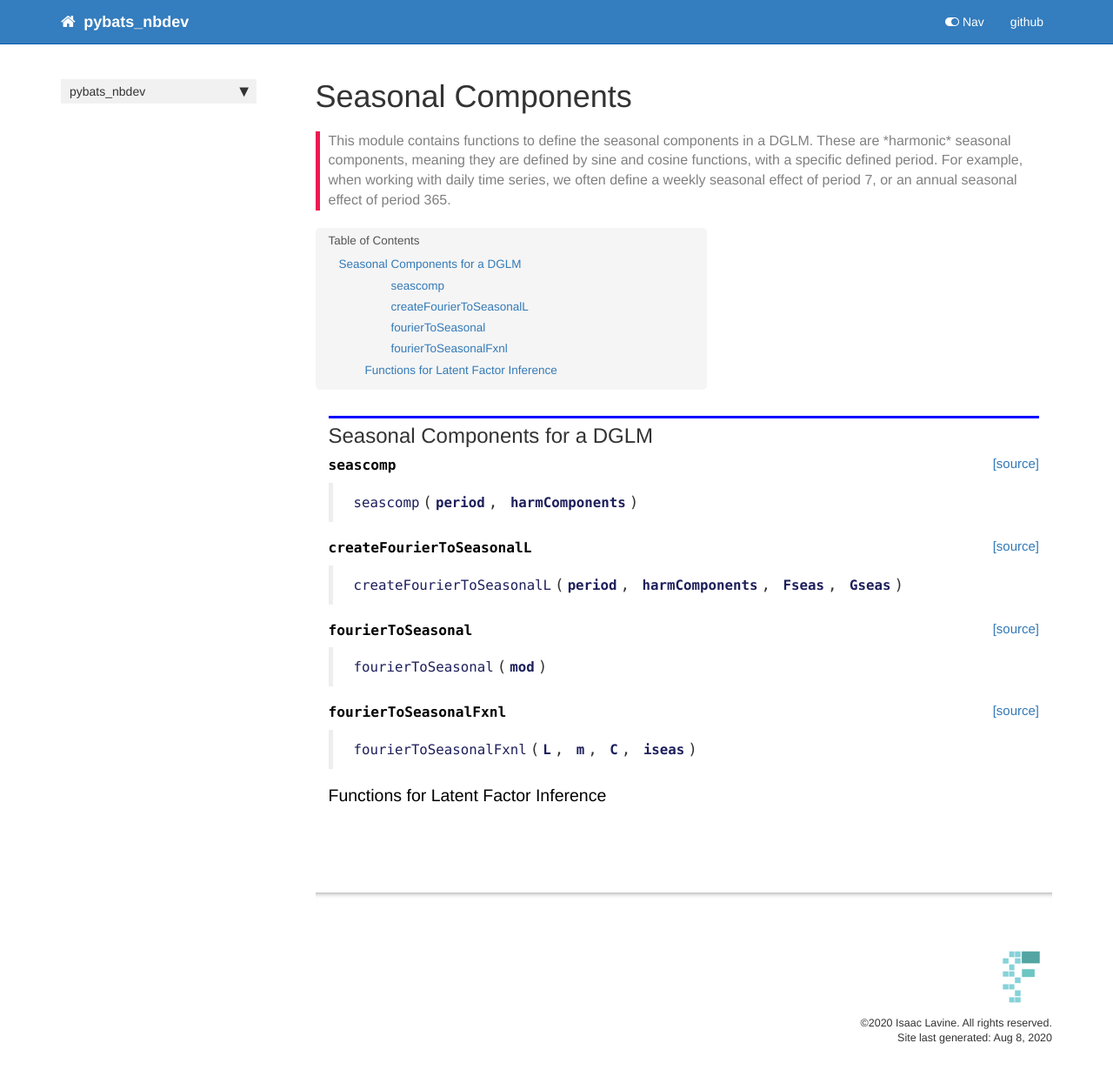
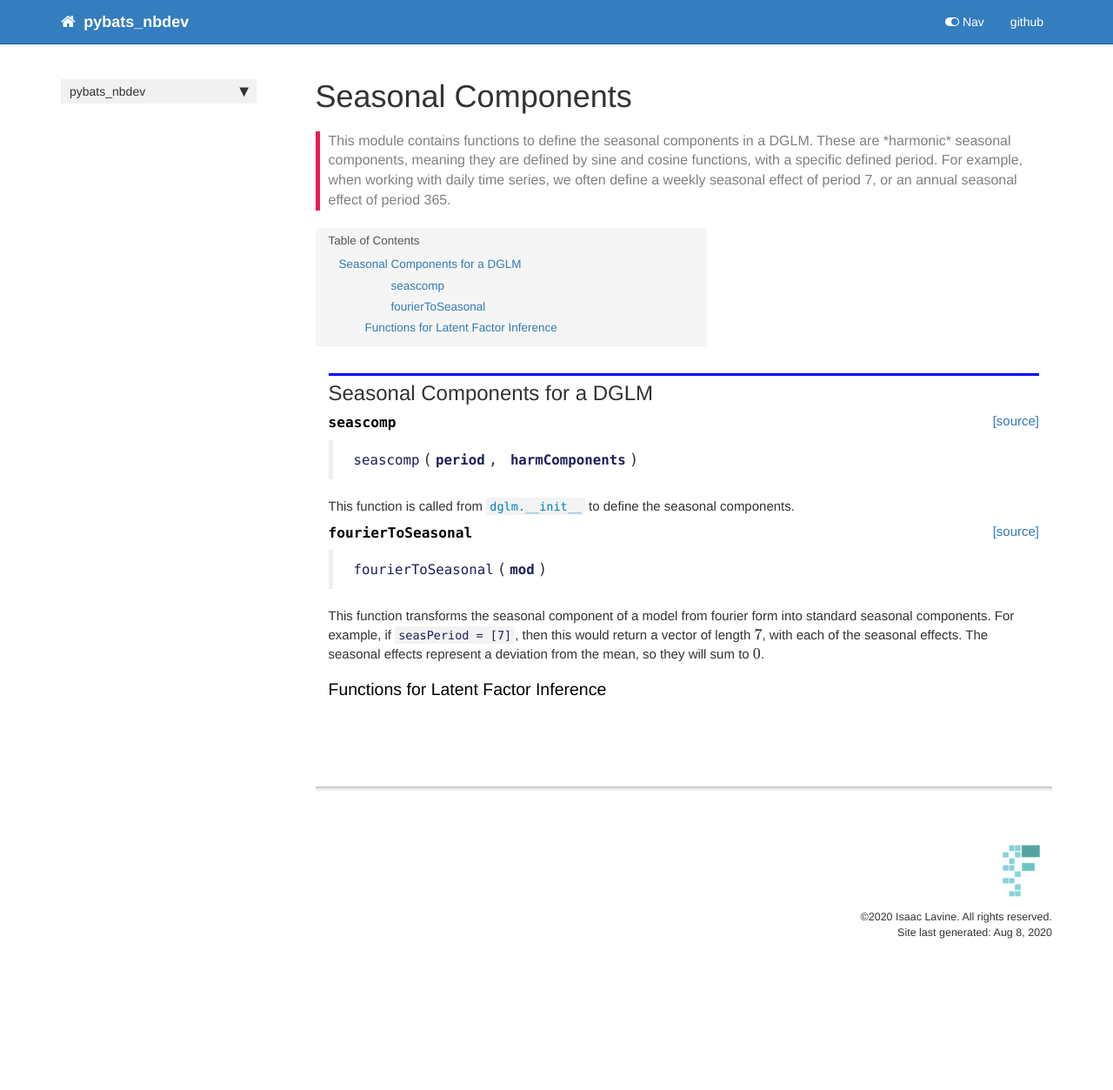
Before and after one commit to lavinei/pybats_nbdev, a Jekyll site: the page built from docs/seasonal.html, in a window 1280 px wide. Shown: the whole page at 87% size. Built offline with Jekyll 4.4.1, drawn with Linux system fonts in a browser that asks for light colours; nearby versions of some CDN libraries; comment, search, counter and statistics services are not loaded; after the commit the page ends 1132 px from its top, so only the background shows below that.

Commit message:
seasonal

```diff
--- a/docs/seasonal.html
+++ b/docs/seasonal.html
@@ -64,37 +64,13 @@ description: "This module contains functions to define the seasonal components i
 </div>
     {% endraw %}
 
-    {% raw %}
-
-<div class="cell border-box-sizing code_cell rendered">
-
-</div>
-    {% endraw %}
-
-    {% raw %}
-
-<div class="cell border-box-sizing code_cell rendered">
-
-<div class="output_wrapper">
-<div class="output">
-
-<div class="output_area">
-
-
-<div class="output_markdown rendered_html output_subarea ">
-<h4 id="createFourierToSeasonalL" class="doc_header"><code>createFourierToSeasonalL</code><a href="https://github.com/lavinei/pybats_nbdev/tree/master/pybats_nbdev/seasonal.py#L27" class="source_link" style="float:right">[source]</a></h4><blockquote><p><code>createFourierToSeasonalL</code>(<strong><code>period</code></strong>, <strong><code>harmComponents</code></strong>, <strong><code>Fseas</code></strong>, <strong><code>Gseas</code></strong>)</p>
-</blockquote>
-
-</div>
-
-</div>
+<div class="cell border-box-sizing text_cell rendered"><div class="inner_cell">
+<div class="text_cell_render border-box-sizing rendered_html">
+<p>This function is called from <a href="/pybats_nbdev/dglm#dglm.__init__"><code>dglm.__init__</code></a> to define the seasonal components.</p>
 
 </div>
 </div>
-
 </div>
-    {% endraw %}
-
     {% raw %}
 
 <div class="cell border-box-sizing code_cell rendered">
@@ -126,37 +102,13 @@ description: "This module contains functions to define the seasonal components i
 </div>
     {% endraw %}
 
-    {% raw %}
-
-<div class="cell border-box-sizing code_cell rendered">
-
-</div>
-    {% endraw %}
-
-    {% raw %}
-
-<div class="cell border-box-sizing code_cell rendered">
-
-<div class="output_wrapper">
-<div class="output">
-
-<div class="output_area">
-
-
-<div class="output_markdown rendered_html output_subarea ">
-<h4 id="fourierToSeasonalFxnl" class="doc_header"><code>fourierToSeasonalFxnl</code><a href="https://github.com/lavinei/pybats_nbdev/tree/master/pybats_nbdev/seasonal.py#L43" class="source_link" style="float:right">[source]</a></h4><blockquote><p><code>fourierToSeasonalFxnl</code>(<strong><code>L</code></strong>, <strong><code>m</code></strong>, <strong><code>C</code></strong>, <strong><code>iseas</code></strong>)</p>
-</blockquote>
-
-</div>
-
-</div>
+<div class="cell border-box-sizing text_cell rendered"><div class="inner_cell">
+<div class="text_cell_render border-box-sizing rendered_html">
+<p>This function transforms the seasonal component of a model from fourier form into standard seasonal components. For example, if <code>seasPeriod = [7]</code>, then this would return a vector of length $7$, with each of the seasonal effects. The seasonal effects represent a deviation from the mean, so they will sum to $0$.</p>
 
 </div>
 </div>
-
 </div>
-    {% endraw %}
-
 <div class="cell border-box-sizing text_cell rendered"><div class="inner_cell">
 <div class="text_cell_render border-box-sizing rendered_html">
 <h3 id="Functions-for-Latent-Factor-Inference">Functions for Latent Factor Inference<a class="anchor-link" href="#Functions-for-Latent-Factor-Inference"> </a></h3>
--- a/pybats_nbdev/seasonal.py
+++ b/pybats_nbdev/seasonal.py
@@ -1,6 +1,6 @@
 # AUTOGENERATED! DO NOT EDIT! File to edit: nbs/04_seasonal.ipynb (unless otherwise specified).
 
-__all__ = ['seascomp', 'createFourierToSeasonalL', 'fourierToSeasonal', 'fourierToSeasonalFxnl']
+__all__ = ['seascomp', 'fourierToSeasonal']
 
 # Internal Cell
 #exporti
@@ -23,7 +23,7 @@ def seascomp(period, harmComponents):
 
     return [F, G]
 
-# Cell
+# Internal Cell
 def createFourierToSeasonalL(period, harmComponents, Fseas, Gseas):
     p = len(harmComponents)
     L = np.zeros([period, 2*p])
@@ -39,7 +39,7 @@ def fourierToSeasonal(mod):
     var = mod.L @ mod.C[np.ix_(mod.iseas, mod.iseas)] @ mod.L.T
     return phi, var
 
-# Cell
+# Internal Cell
 def fourierToSeasonalFxnl(L, m, C, iseas):
     phi = L @ m[iseas]
     var = L @ C[np.ix_(iseas, iseas)] @ L.T
```
Also changed, not shown: docs/define_models.html (+6 -6 lines), 2 other files.
